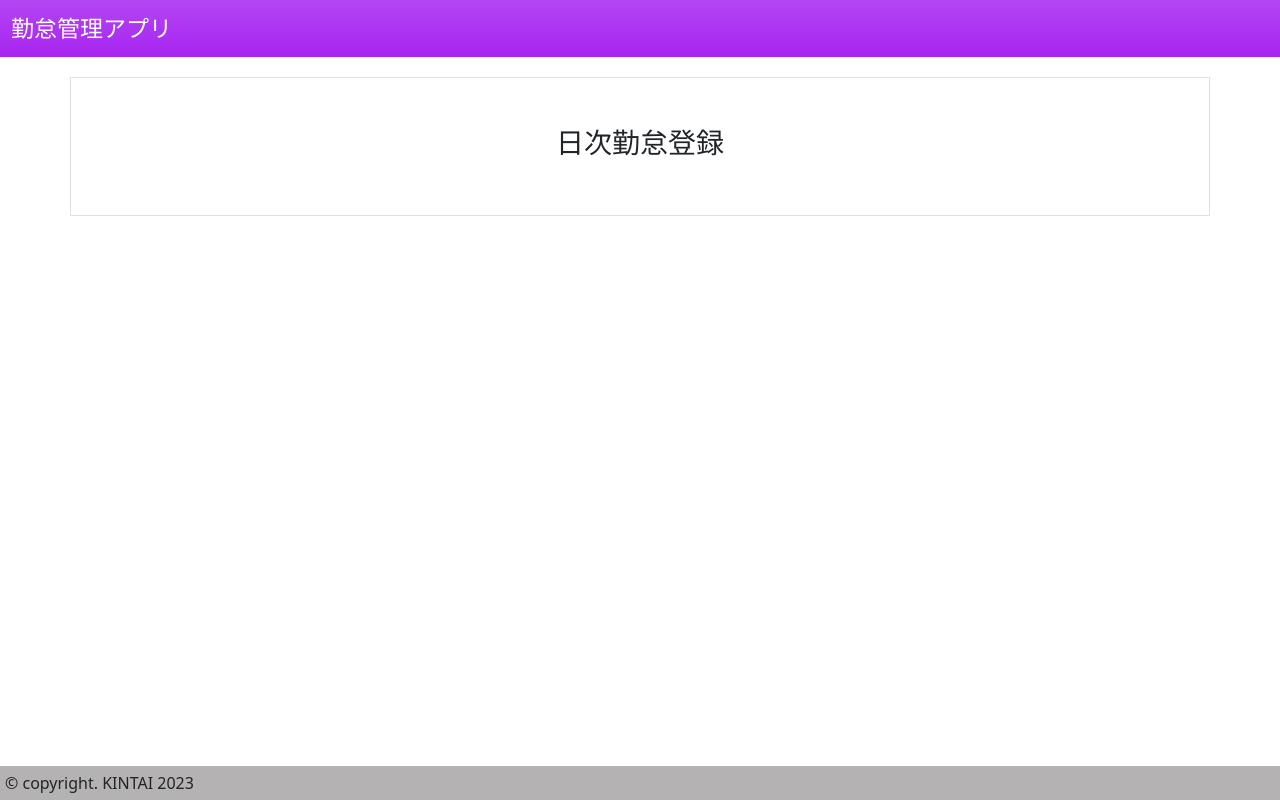
After one commit to kohei-okazaki/project, a Django app: page /kintai/dailywork/create/ in a window 1280 px wide. The commit adds this page. Run offline with Django 4.2, Linux system fonts and the light colour scheme; some libraries are stand-ins or nearby versions.

Commit message:
日次勤怠登録の空実装を用意 内部処理を一部修正 その他軽微なレイアウト修正

```diff
--- a/kintai/forms.py
+++ b/kintai/forms.py
@@ -2,6 +2,7 @@ from django import forms
 from .models import UserData
 
 
+# ログインForm
 class LoginForm(forms.Form):
 
     # ユーザID
@@ -9,11 +10,13 @@ class LoginForm(forms.Form):
     # パスワード
     password = forms.CharField(required=True, label="パスワード")
 
+# ユーザ作成Form
 class UserCreateForm(forms.ModelForm):
     class Meta:
         model = UserData
         fields = ["password", "company_cd", "division_cd"]
 
+# ユーザ設定Form
 class UserEditForm(forms.ModelForm):
     class Meta:
         model = UserData
--- /dev/null
+++ b/kintai/templates/dailywork/create.html
@@ -0,0 +1,11 @@
+{% extends "layout.html" %}
+{% block title %}日次勤怠登録{% endblock %}
+{% block contents %}
+<div class="container border p-5">
+  <div class="row">
+    <div class="col-12">
+      <h3 class="text-center">日次勤怠登録</h3>
+    </div>
+  </div>
+</div>
+{% endblock %}
--- a/kintai/templates/layout.html
+++ b/kintai/templates/layout.html
@@ -5,6 +5,21 @@
     <meta charset="utf-8" />
     <title>{% block title %}{% endblock %} | 勤怠管理アプリ</title>
     <link rel="stylesheet" type="text/css" href="{% static 'css/bootstrap.min.css' %}"/>
+    <link rel="stylesheet" type="text/css" href="{% static 'css/bootstrap.min.css.map' %}"/>
+    <link rel="stylesheet" type="text/css" href="{% static 'css/bootstrap.rtl.min.css' %}"/>
+    <link rel="stylesheet" type="text/css" href="{% static 'css/bootstrap.rtl.min.css.map' %}"/>
+    <link rel="stylesheet" type="text/css" href="{% static 'css/bootstrap-utilities.min.css' %}"/>
+    <link rel="stylesheet" type="text/css" href="{% static 'css/bootstrap-utilities.min.css.map' %}"/>
+    <link rel="stylesheet" type="text/css" href="{% static 'css/bootstrap-utilities.rtl.min.css' %}"/>
+    <link rel="stylesheet" type="text/css" href="{% static 'css/bootstrap-utilities.rtl.min.css.map' %}"/>
+    <link rel="stylesheet" type="text/css" href="{% static 'css/bootstrap-grid.min.css' %}"/>
+    <link rel="stylesheet" type="text/css" href="{% static 'css/bootstrap-grid.min.css.map' %}"/>
+    <link rel="stylesheet" type="text/css" href="{% static 'css/bootstrap-grid.rtl.min.css' %}"/>
+    <link rel="stylesheet" type="text/css" href="{% static 'css/bootstrap-grid.rtl.min.css.map' %}"/>
+    <link rel="stylesheet" type="text/css" href="{% static 'css/bootstrap-reboot.min.css' %}"/>
+    <link rel="stylesheet" type="text/css" href="{% static 'css/bootstrap-reboot.min.css.map' %}"/>
+    <link rel="stylesheet" type="text/css" href="{% static 'css/bootstrap-reboot.rtl.min.css' %}"/>
+    <link rel="stylesheet" type="text/css" href="{% static 'css/bootstrap-reboot.rtl.min.css.map' %}"/>
     <link rel="stylesheet" type="text/css" href="{% static 'css/app/layout.css' %}"/>
     <link rel="icon" type="image/png" href="{% static 'icon/favicon.ico' %}" />
   </head>
@@ -60,10 +75,10 @@
         var headerH = $("#header").outerHeight(true);
         var scroll = $(window).scrollTop();
         if (scroll >= headerH) {
-          //headerの高さ以上になったら
+          // headerの高さ以上になった場合
           $("#header").addClass("header-fix");
         } else {
-          //それ以外は
+          // それ以外の場合
           $("#header").removeClass("header-fix");
         }
       }
--- a/kintai/templates/user/edit.html
+++ b/kintai/templates/user/edit.html
@@ -1,10 +1,10 @@
 {% extends "layout.html" %}
-{% block title %}ユーザ編集{% endblock %}
+{% block title %}ユーザ設定{% endblock %}
 {% block contents %}
 <div class="container border p-5">
   <div class="row">
     <div class="col-12">
-      <h3 class="text-center">ユーザ編集</h3>
+      <h3 class="text-center">ユーザ設定</h3>
     </div>
   </div>
 
--- a/kintai/urls.py
+++ b/kintai/urls.py
@@ -14,11 +14,12 @@ Including another URLconf
     2. Add a URL to urlpatterns:  path('blog/', include('blog.urls'))
 """
 from django.urls import path
-from .views import LoginView, TopView, UserCreateView, UserEditView
+from .views import DailyworkCreateView, LoginView, TopView, UserCreateView, UserEditView
 
 urlpatterns = [
     path("login/", LoginView.as_view(), name="login"),
     path("", TopView.as_view(), name="index"),
     path("user/create/", UserCreateView.as_view(), name="user_create"),
     path("user/edit/", UserEditView.as_view(), name="user_edit"),
+    path("dailywork/create/", DailyworkCreateView.as_view(), name="dailywork_create"),
 ]
--- a/kintai/views.py
+++ b/kintai/views.py
@@ -63,21 +63,30 @@ class UserEditView(TemplateView):
             "form": UserEditForm()
         }
 
+    def getUserData(self, seq_user_id):
+        return UserData.objects.get(seq_user_id=seq_user_id)
+
     def get(self, request):
 
-        sessionSeqUserId = request.session["seq_user_id"]
-        currentUser = UserData.objects.get(seq_user_id=sessionSeqUserId)
+        currentUser = self.getUserData(request.session["seq_user_id"])
         self.params["form"] = currentUser
 
         return render(request, "user/edit.html", self.params)
 
-
     def post(self, request):
 
-        sessionSeqUserId = request.session["seq_user_id"]
-        currentUser = UserData.objects.get(seq_user_id=sessionSeqUserId)
+        currentUser = self.getUserData(request.session["seq_user_id"])
 
         user = UserEditForm(request.POST, instance = currentUser)
         user.save()
 
         return redirect(to="user_edit")
+
+class DailyworkCreateView(TemplateView):
+
+    def __init__(self):
+        self.params = {
+        }
+
+    def get(self, request):
+        return render(request, "dailywork/create.html", self.params)
```
Also changed, not shown: 1 other file.
